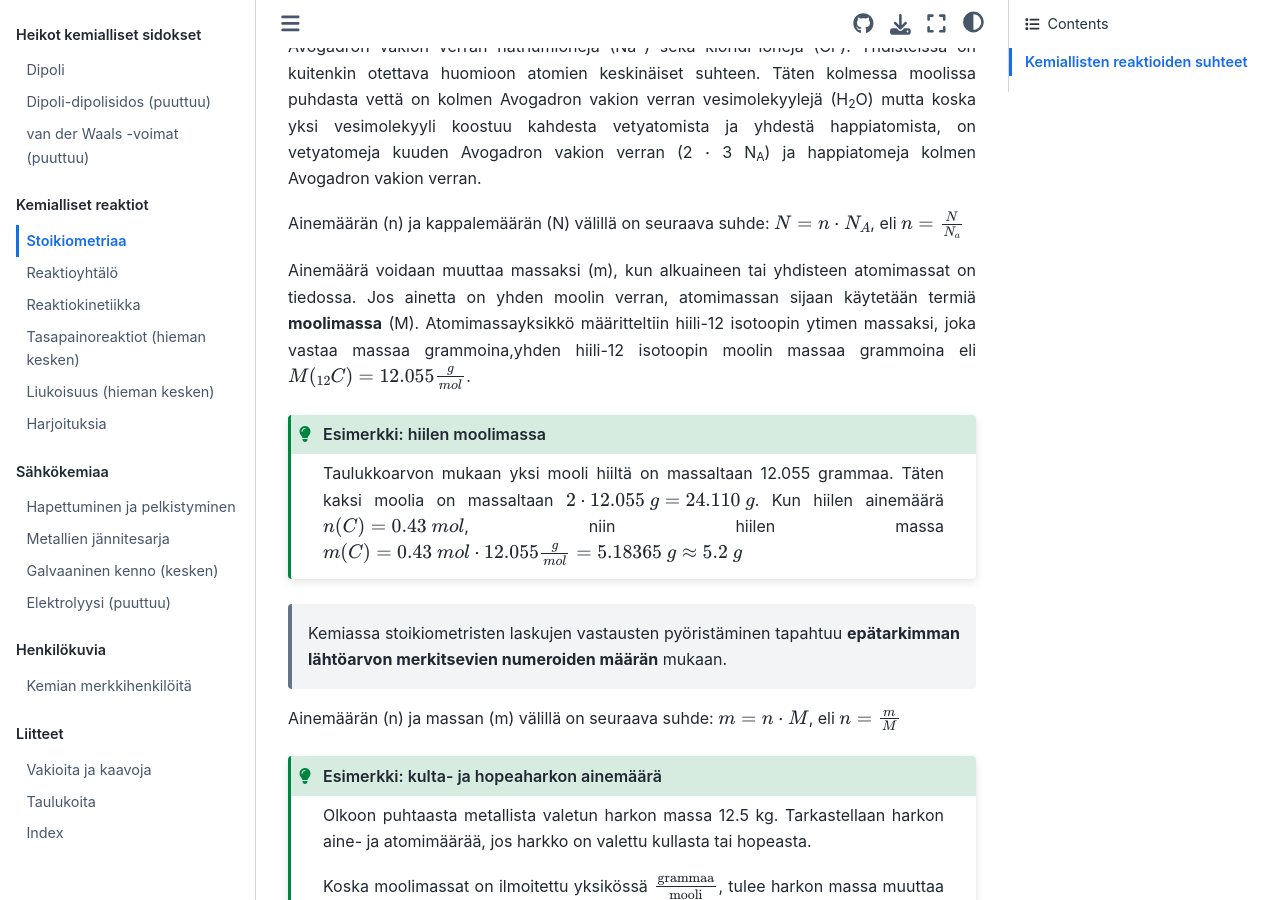
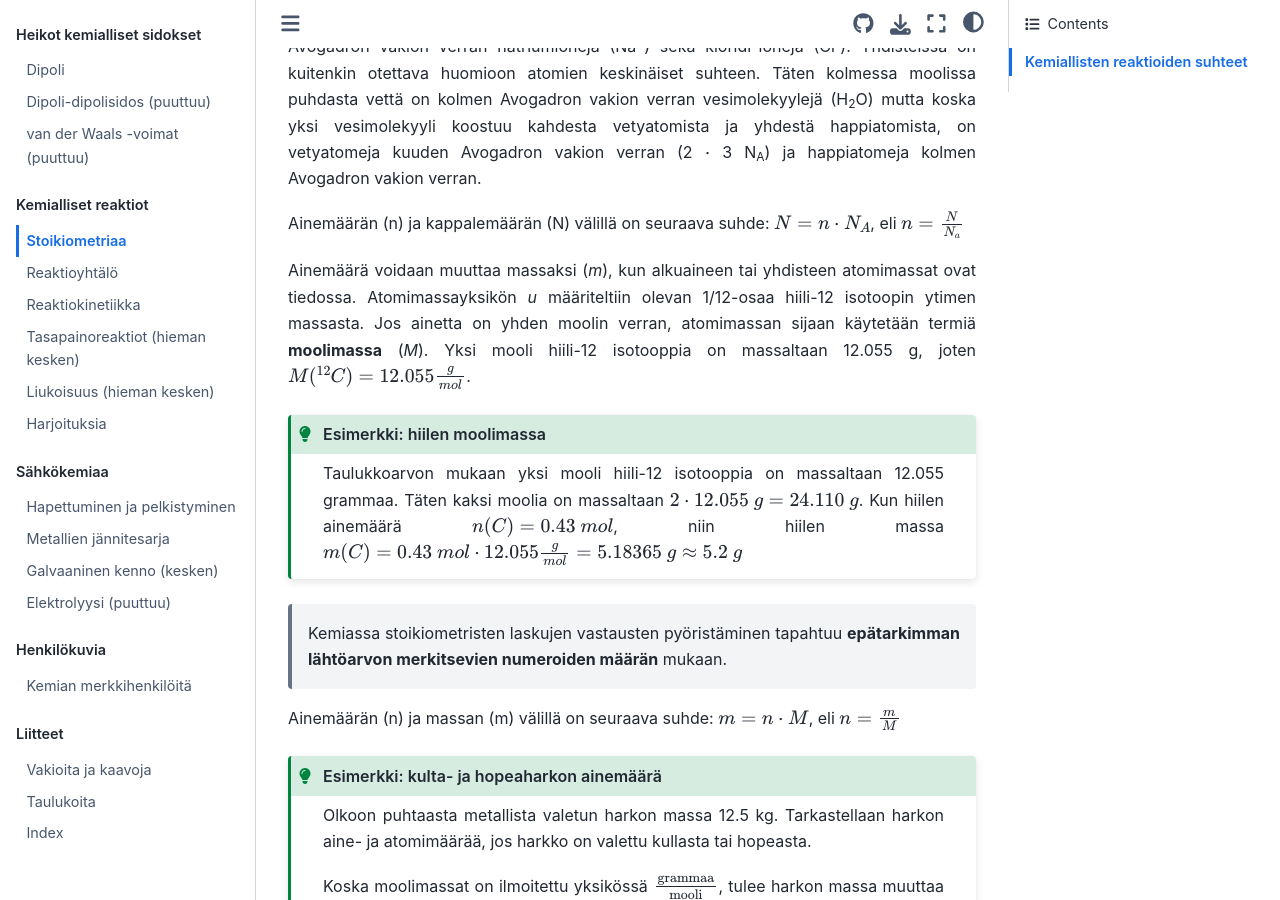
Before and after one commit to luma-lapinamk/miika-kemia, a Jupyter Book: the page built from notebooks/stoikiometriaa.md, in a window 1280 px wide and 900 px high, scrolled down 492 px. Built offline with Jupyter Book 1.0.4 settings and Sphinx 7.4.7 and the Sphinx Book theme 1.1.4, drawn with Linux system fonts in a browser that asks for light colours.

Commit message:
Stoikiometriaa korjattu

```diff
--- a/notebooks/stoikiometriaa.md
+++ b/notebooks/stoikiometriaa.md
@@ -16,11 +16,11 @@ Ainemäärän (n) ja kappalemäärän (N) välillä on seuraava suhde:
 $N = n \cdot N_A$, eli
 $n = \frac{N}{N_a}$
 
-Ainemäärä voidaan muuttaa massaksi (m), kun alkuaineen tai yhdisteen atomimassat on tiedossa. Jos ainetta on yhden moolin verran, atomimassan sijaan käytetään termiä **{index}`moolimassa`** (M). Atomimassayksikkö määritteltiin hiili-12 isotoopin ytimen massaksi, joka vastaa massaa grammoina,yhden hiili-12 isotoopin moolin massaa grammoina eli $ M(_{12}C)=12.055 \frac{g}{mol}$.
+Ainemäärä voidaan muuttaa massaksi (*m*), kun alkuaineen tai yhdisteen atomimassat ovat tiedossa. Atomimassayksikön *u* määriteltiin olevan 1/12-osaa hiili-12 isotoopin ytimen massasta. Jos ainetta on yhden moolin verran, atomimassan sijaan käytetään termiä **{index}`moolimassa`** (*M*). Yksi mooli hiili-12 isotooppia on massaltaan 12.055 g, joten $ M(^{12}C)=12.055 \frac{g}{mol}$.
 
 :::{admonition} Esimerkki: hiilen moolimassa
 :class: tip
-Taulukkoarvon mukaan yksi mooli hiiltä on massaltaan 12.055 grammaa. Täten kaksi moolia on massaltaan $2 \cdot 12.055 \ g = 24.110 \ g$. Kun hiilen ainemäärä $n(C)=0.43 \ mol$, niin hiilen massa $m(C)=0.43 \ mol \cdot 12.055 \frac{g}{mol} = 5.18365 \ g \approx 5.2 \ g$
+Taulukkoarvon mukaan yksi mooli hiili-12 isotooppia on massaltaan 12.055 grammaa. Täten kaksi moolia on massaltaan $2 \cdot 12.055 \ g = 24.110 \ g$. Kun hiilen ainemäärä $n(C)=0.43 \ mol$, niin hiilen massa $m(C)=0.43 \ mol \cdot 12.055 \frac{g}{mol} = 5.18365 \ g \approx 5.2 \ g$
 :::
 
 > Kemiassa stoikiometristen laskujen vastausten pyöristäminen tapahtuu **epätarkimman lähtöarvon merkitsevien numeroiden määrän** mukaan.
```
